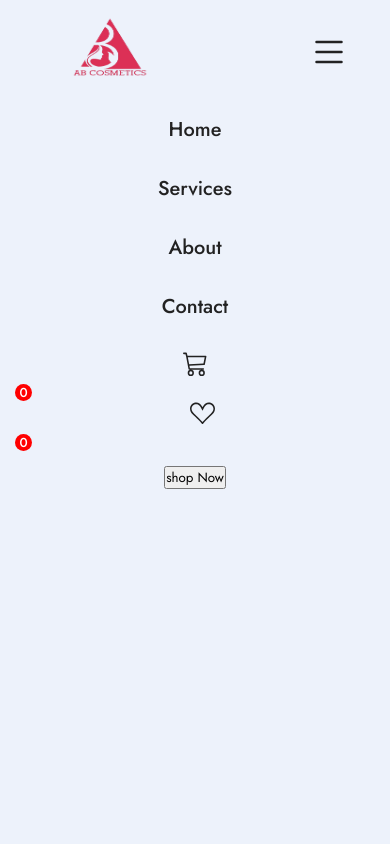
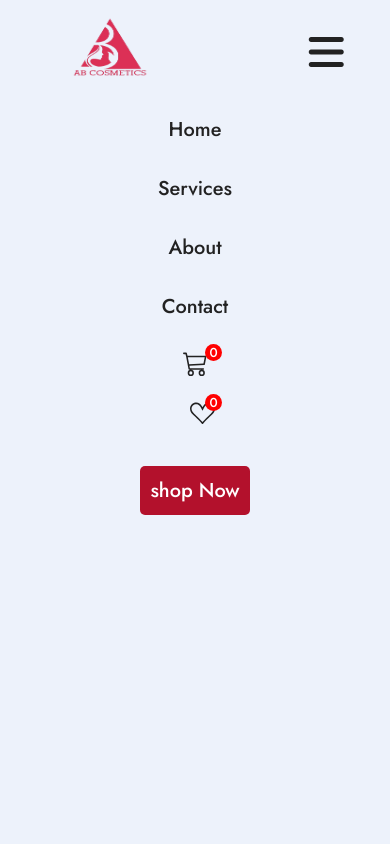
Before and after one commit to kelvyn-Wonder/Ecommece_project1, a plain HTML site: page index.html in a window 390 px wide. Both pictures are taken after a click on the element 328 px from the left and 52 px from the top of the page. Shown: the top 844 px of the page. Drawn offline with nearby package versions, Linux system fonts and the light colour scheme.

Commit message:
new update

```diff
--- a/New.css
+++ b/New.css
@@ -73,7 +73,7 @@
   }
 
 
-  #menu-bar {
+  #menu-bar{
     display: none;
     color: var(--black);
     width: 40px;
@@ -153,6 +153,17 @@
 
   }
 
+.pink-button{
+    padding: 10px;
+    background-color: rgb(179, 17, 44);
+    font-size: 20px;
+    color: var(--white);
+    font-weight: 500;
+    border: none;
+    border-radius: 5px;
+}
+
+
   @media (max-width: 768px) {
     #menu-bar {
       display: flex;
@@ -162,6 +173,13 @@
     #navbar-links {
       display: none;
     }
+
+.collection-tools span{
+    position: relative;
+    bottom: 4rem;
+    left: 19rem;
+
+}
   }
 
 
--- a/index.html
+++ b/index.html
@@ -24,9 +24,9 @@ href="https://unpkg.com/boxicons@latest/css/boxicons.min.css">
         <img src="logo__1_-removebg-preview.png" alt="logo image">
       </div>
       <div id="menu-bar">
-        <svg xmlns="http://www.w3.org/2000/svg" fill="currentColor" class="bi bi-list" viewBox="0 0 16 16">
-          <path fill-rule="evenodd" d="M2.5 12a.5.5 0 0 1 .5-.5h10a.5.5 0 0 1 0 1H3a.5.5 0 0 1-.5-.5m0-4a.5.5 0 0 1 .5-.5h10a.5.5 0 0 1 0 1H3a.5.5 0 0 1-.5-.5m0-4a.5.5 0 0 1 .5-.5h10a.5.5 0 0 1 0 1H3a.5.5 0 0 1-.5-.5"/>
-        </svg>
+        <i class="fa-solid fa-bars" id="menu-icon" style="
+            font-size: 40px;
+            "></i>
       </div>
       <div id="navbar-links">
         <ul>
@@ -78,7 +78,7 @@ href="https://unpkg.com/boxicons@latest/css/boxicons.min.css">
         </li>
       </ul>
 
-      <button class="blue-button">
+      <button class="pink-button">
         shop Now
       </button>
     </div>
```
